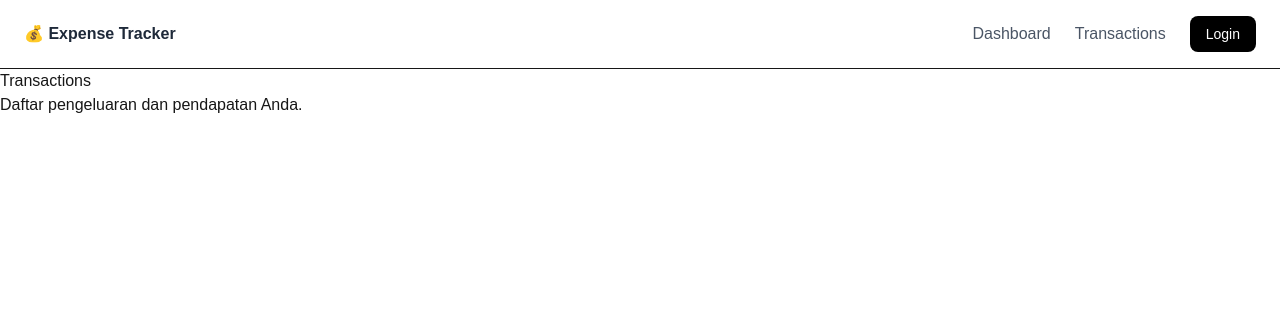
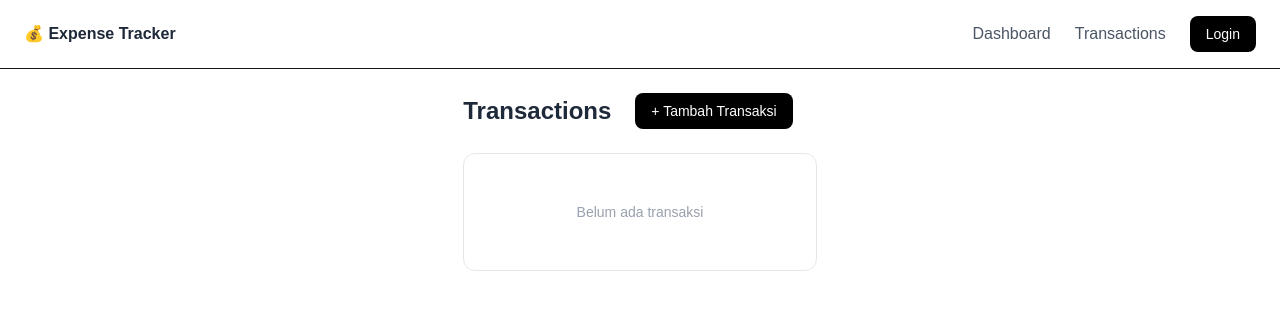
Before and after one commit to syiaral/expense-tracker, a Next.js app: page /transactions in a window 1280 px wide. Shown: the top 310 px of the page. Built offline with nearby package versions, Linux system fonts and the light colour scheme.

Commit message:
add style tailwind to transactions

```diff
--- a/app/transactions/page.js
+++ b/app/transactions/page.js
@@ -1,8 +1,18 @@
 export default function Transactions() {
   return (
-    <main>
-      <h1>Transactions</h1>
-      <p>Daftar pengeluaran dan pendapatan Anda.</p>
+    <main className="p-6 max-w-4xl mx-auto">
+      <div className="flex items-center justify-between mb-6">
+        <h1 className="text-2xl font-semibold text-gray-800">Transactions</h1>
+        <button className="bg-black text-white mx-6 px-4 py-2 rounded-lg text-sm hover:bg-gray-800 transition-colors">
+          + Tambah Transaksi
+        </button>
+      </div>
+      <div className="bg-white border border-gray-200 rounded-xl p-4">
+        <p className="text-gray-400 text-sm text-center py-8">
+          Belum ada transaksi
+        </p>
+
+      </div>
     </main>
   );
 }
```
